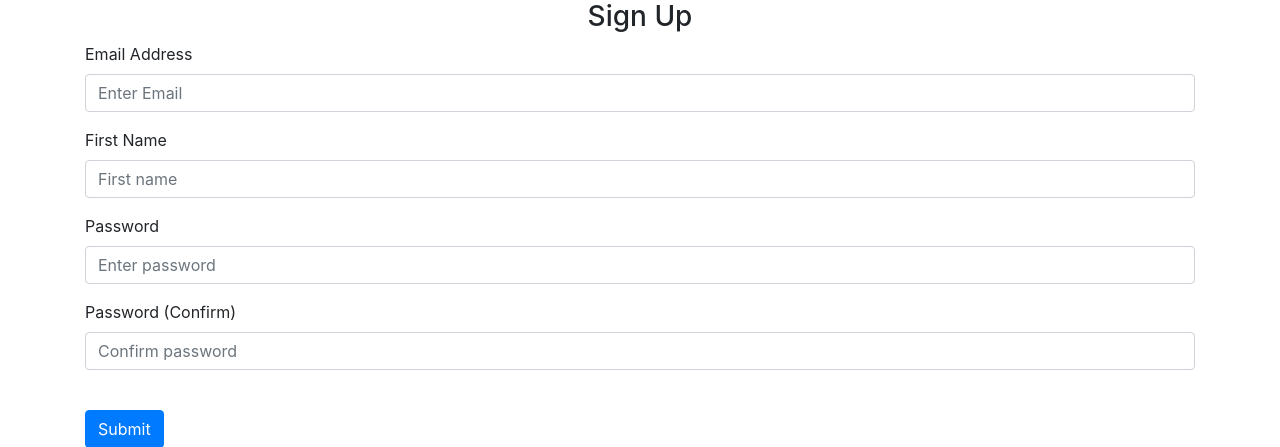
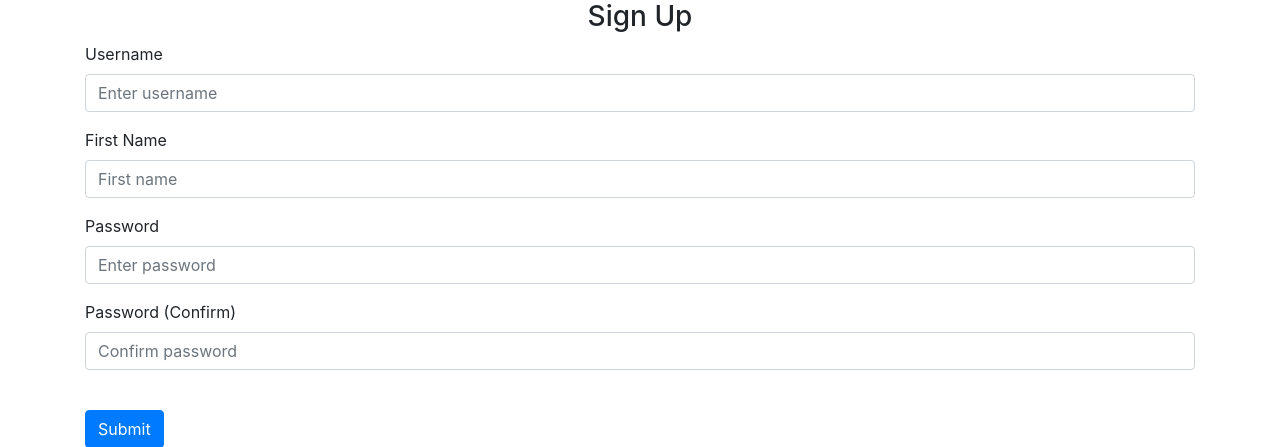
Before and after one commit to ImperialCollegeLondon/webBO, a Flask app: page /sign-up in a window 1280 px wide. Shown: the part 56-503 px from the top of the page. Run offline with Flask 3, Linux system fonts and the light colour scheme; data that the repository does not hold is empty; some libraries are stand-ins or nearby versions.

Commit message:
Replace email with username

```diff
--- a/website/auth.py
+++ b/website/auth.py
@@ -50,9 +50,9 @@ def sign_up():
 
         user = User.query.filter_by(email=email).first()
         if user:
-            flash("Email already exists.", category="error")
-        elif len(email) < 4:
-            flash("Email is must be valid", category="error")
+            flash("Username already exists.", category="error")
+        elif len(email) < 1:
+            flash("Username is must be greater than 1 characters", category="error")
         elif len(first_name) < 2:
             flash("First name must possess more than 1 character", category="error")
         elif password1 != password2:
--- a/website/templates/login.html
+++ b/website/templates/login.html
@@ -13,8 +13,8 @@
 <form method="POST">
     <h3 align="center">Login</h3>
     <div class="form-group">
-        <label for="email">Email Address</label>
-        <input type="email" , class="form-control" id="email" name="email" placeholder="Enter Email" />
+        <label for="email">Username</label>
+        <input type="email" , class="form-control" id="email" name="email" placeholder="Enter username" />
     </div>
     <div class="form-group">
         <label for="password">Password</label>
--- a/website/templates/sign_up.html
+++ b/website/templates/sign_up.html
@@ -4,8 +4,8 @@
 <form method="POST">
     <h3 align="center">Sign Up</h3>
     <div class="form-group">
-        <label for="email">Email Address</label>
-        <input type="email" , class="form-control" id="email" name="email" placeholder="Enter Email" />
+        <label for="email">Username</label>
+        <input type="text" , class="form-control" id="email" name="email" placeholder="Enter username" />
     </div>
     <div class="form-group">
         <label for="firstName">First Name</label>
```
